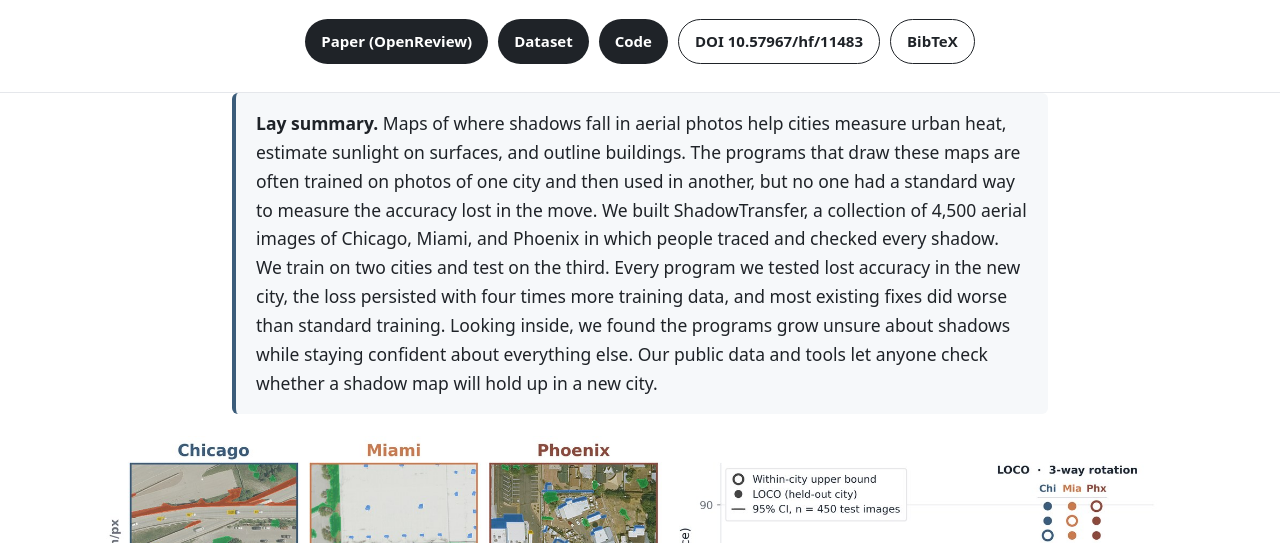
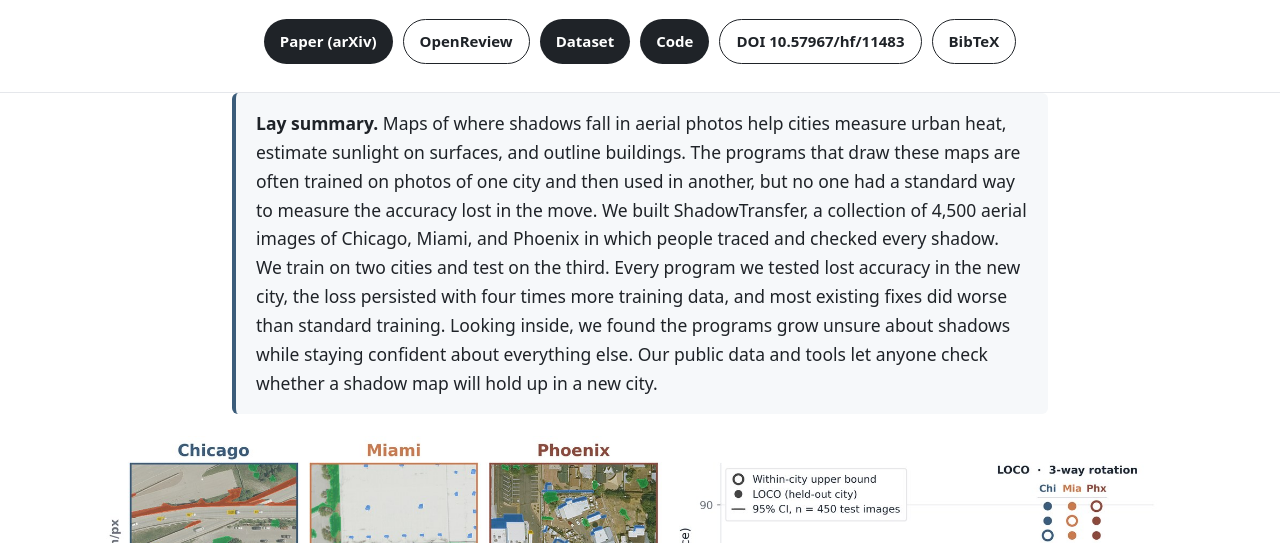
Before and after one commit to shagun8/shadowtransfer, a plain HTML site: page index.html in a window 1280 px wide. Shown: the part 257-800 px from the top of the page. Drawn offline with Linux system fonts and the light colour scheme.

Commit message:
Project page: arXiv link

```diff
--- a/index.html
+++ b/index.html
@@ -19,7 +19,8 @@
     <div class="authors">Shagun Mittal &nbsp;&middot;&nbsp; Raymond A. Yeh &nbsp;&middot;&nbsp; Satish Ukkusuri</div>
     <div class="affil">Purdue University</div>
     <div class="buttons">
-      <a class="btn" id="paper-link" href="https://openreview.net/forum?id=nsoesUF2ic">Paper (OpenReview)</a>
+      <a class="btn" id="paper-link" href="https://arxiv.org/abs/2611.24904">Paper (arXiv)</a>
+      <a class="btn alt" href="https://openreview.net/forum?id=nsoesUF2ic">OpenReview</a>
       <a class="btn" href="https://huggingface.co/datasets/shagunmittal/ShadowTransfer">Dataset</a>
       <a class="btn" href="https://github.com/shagun8/shadowtransfer">Code</a>
       <a class="btn alt" href="https://doi.org/10.57967/hf/11483">DOI 10.57967/hf/11483</a>
@@ -173,6 +174,7 @@ path = snapshot_download(
   booktitle = {Advances in Neural Information Processing Systems (NeurIPS), Track on Evaluations and Datasets},
   year      = {2026}
 }</code></pre>
+  <p class="note">Preprint: <a href="https://arxiv.org/abs/2611.24904">arXiv:2611.24904</a>.</p>
   <p>Dataset release (DOI):</p>
   <pre class="bib"><button class="copy" data-target="bib-data">Copy</button><code id="bib-data">@misc{mittal2026shadowtransferdata,
   author    = {Mittal, Shagun and Yeh, Raymond A. and Ukkusuri, Satish},
```
